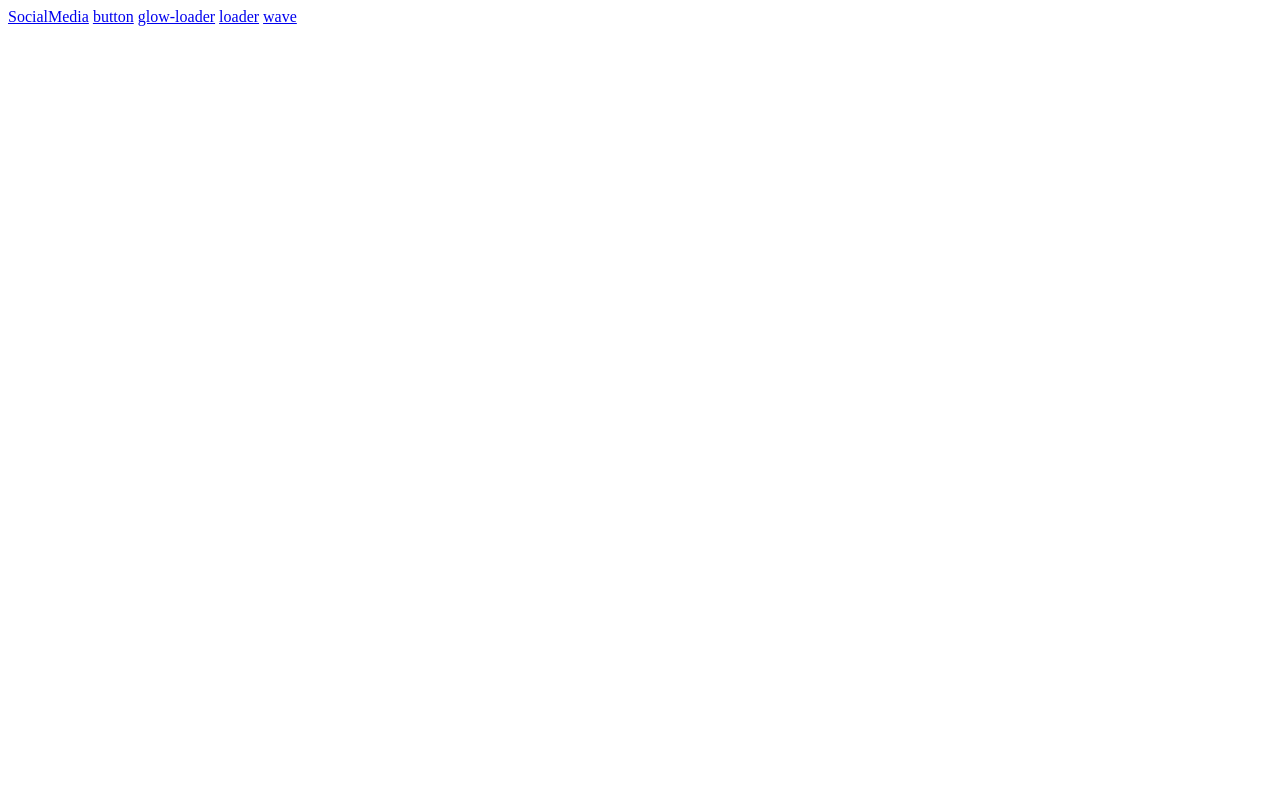
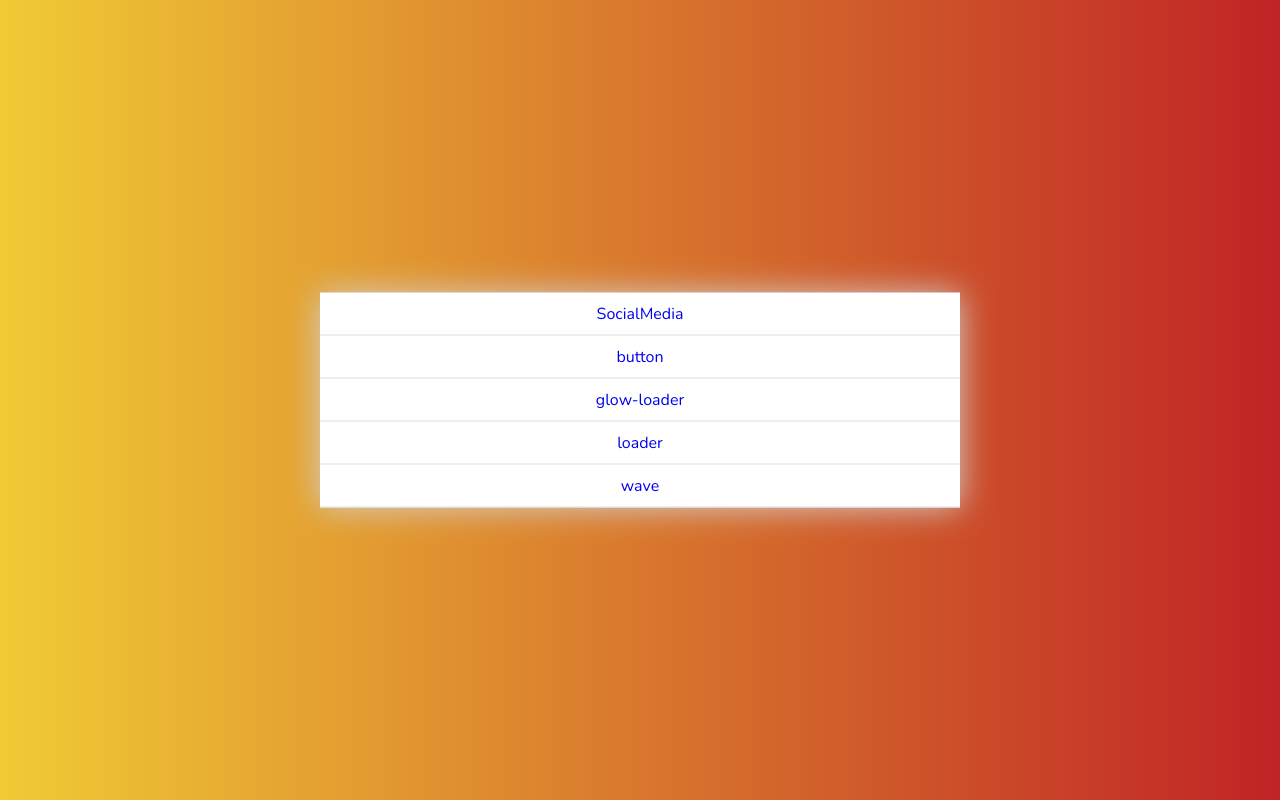
Before and after one commit to mmasoudih/csswork, a plain HTML site: page index.html in a window 1280 px wide. Drawn offline with nearby package versions, Linux system fonts and the light colour scheme.

Commit message:
change some style for better ui

```diff
--- a/index.html
+++ b/index.html
@@ -4,7 +4,35 @@
     <meta charset="UTF-8">
     <meta name="viewport" content="width=device-width, initial-scale=1.0">
     <meta http-equiv="X-UA-Compatible" content="ie=edge">
+    <link href="https://fonts.googleapis.com/css?family=Nunito" rel="stylesheet">
     <title>Loading !</title>
+    <style media="screen">
+        body{
+            background: #C02425;  /* fallback for old browsers */
+            background: -webkit-linear-gradient(to right, #F0CB35, #C02425);  /* Chrome 10-25, Safari 5.1-6 */
+            background: linear-gradient(to right, #F0CB35, #C02425); /* W3C, IE 10+/ Edge, Firefox 16+, Chrome 26+, Opera 12+, Safari 7+ */
+
+        }
+        nav{
+            width:50%;
+            position:absolute;
+            left:50%;
+            top:50%;
+            transform: translate(-50% , -50%);
+            box-shadow: 0 0px 31px 0px #d2d2d2;
+            background:#fff;
+        }
+        a{
+            font-family: 'Nunito', sans-serif;
+            display:block;
+            text-align:center;
+            padding:10px;
+            text-decoration:none;
+            border-bottom:1px solid #ddd;
+
+
+        }
+    </style>
 </head>
 <body>
     <nav>
```
